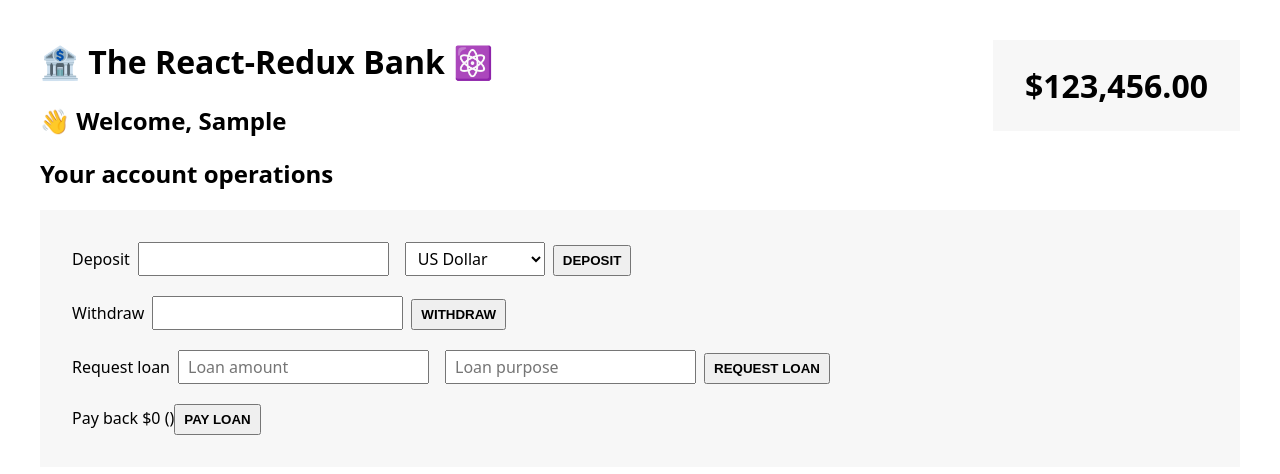
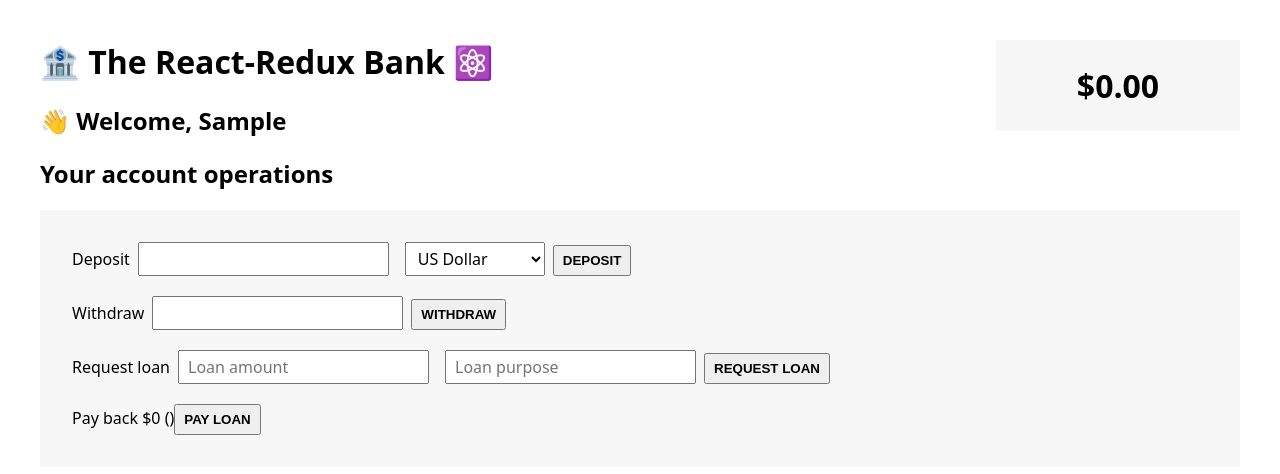
Before and after one commit to huzaifaghazali/learn-redux, a React (Create React App) app: page / in a window 1280 px wide. Both pictures are taken after typing "Sample", "Sample" into the empty fields and a click on the button "CREATE NEW CUSTOMER". Shown: the top 474 px of the page. Built offline with nearby package versions, Linux system fonts and the light colour scheme.

Commit message:
Update code

```diff
--- a/src/features/accounts/BalanceDisplay.js
+++ b/src/features/accounts/BalanceDisplay.js
@@ -1,3 +1,5 @@
+import { useSelector } from "react-redux";
+
 function formatCurrency(value) {
   return new Intl.NumberFormat("en", {
     style: "currency",
@@ -6,7 +8,8 @@
 }
 
 function BalanceDisplay() {
-  return <div className="balance">{formatCurrency(123456)}</div>;
+  const { balance} = useSelector((store) => store.account)
+  return <div className="balance">{formatCurrency(balance)}</div>;
 }
 
 export default BalanceDisplay;
```
